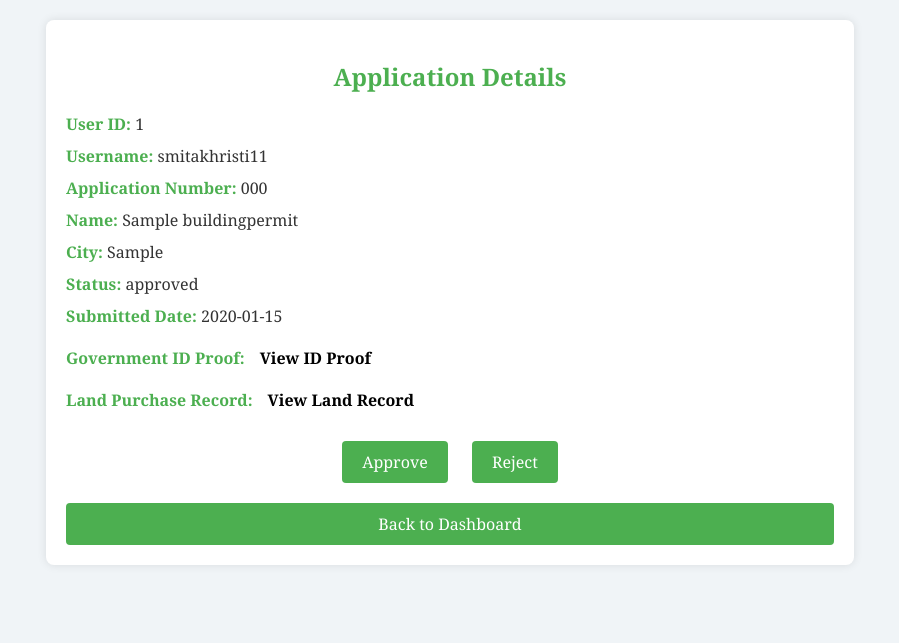
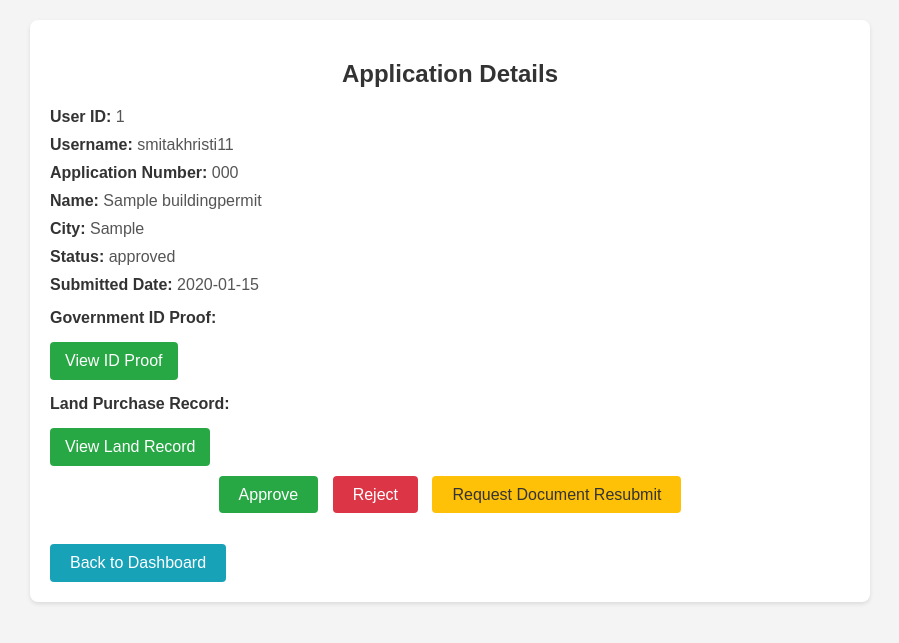
Before and after one commit to anoopmanikantas/COMP8347-Final-project-Green-City, a Django app: page /admin_application_details/1/ in a window 1280 px wide. Shown: the top 643 px of the page, without its empty margins (190-1089 px from the left). Run offline with Django 5.2, Linux system fonts and the light colour scheme; a user stored in the database is signed in; data comes from the database, SQL or seed files in the repository; both versions use the stored data as it was after the commit; tables that the repository leaves empty hold one stand-in row (values such as "Sample post"); parts of the project's set-up code (start-up, migrations or seed data) failed here and were passed over.

Commit message:
admin dashboard fixed issues

```diff
--- a/myapp/templates/admin/admin_application_details.css
+++ b/myapp/templates/admin/admin_application_details.css
@@ -1,87 +1,101 @@
 body {
-    font-family: Georgia, "Segoe UI", system-ui, sans-serif;
-    background-color: #f0f4f7;
-    color: #333;
+    font-family: Arial, sans-serif;
+    background-color: #f4f4f4;
     margin: 0;
-    padding: 0;
+    padding: 20px;
+}
+
+.application-details-container {
+    max-width: 800px;
+    margin: 0 auto;
+    background-color: #fff;
+    padding: 20px;
+    box-shadow: 0 2px 4px rgba(0, 0, 0, 0.1);
+    border-radius: 8px;
 }
 
 h2 {
     text-align: center;
-    color: #4CAF50;
-    margin-top: 20px;
-}
-
-.application-details {
-    width: 60%;
-    margin: 20px auto;
-    padding: 20px;
-    background-color: #fff;
-    box-shadow: 0 0 10px rgba(0, 0, 0, 0.1);
-    border-radius: 8px;
+    color: #333;
+    margin-bottom: 20px;
 }
 
 .application-details p {
     margin: 10px 0;
-    font-size: 16px;
+    color: #555;
 }
 
 .application-details p strong {
-    color: #4CAF50;
+    color: #333;
 }
 
 .document-link-container {
-    display: flex;
-    align-items: center;
-}
-
-.document-link-container p {
-    margin-right: 10px;
+    margin: 15px 0;
 }
 
 .document-link {
-    color: black; /* Changed color to black */
+    display: inline-block;
+    margin-top: 5px;
+    padding: 10px 15px;
+    background-color: #28a745;
+    color: #fff;
     text-decoration: none;
-    font-weight: bold;
-    display: inline-block;
-    margin-left: 5px;
+    border-radius: 4px;
 }
 
 .document-link:hover {
-    color: #555; /* Darker shade on hover */
-    text-decoration: underline;
+    background-color: #218838;
+}
+
+.actions {
+    margin: 20px 0;
+    text-align: center;
+}
+
+.actions .btn {
+    padding: 10px 20px;
+    color: #fff;
+    text-decoration: none;
+    border-radius: 4px;
+    margin: 0 5px;
+}
+
+.actions .btn-approve {
+    background-color: #28a745;
+}
+
+.actions .btn-approve:hover {
+    background-color: #218838;
+}
+
+.actions .btn-reject {
+    background-color: #dc3545;
+}
+
+.actions .btn-reject:hover {
+    background-color: #c82333;
+}
+
+.actions .btn-resubmit {
+    background-color: #ffc107;
+    color: #333;
+}
+
+.actions .btn-resubmit:hover {
+    background-color: #e0a800;
 }
 
 .back-link {
-    display: block;
+    display: inline-block;
+    margin-top: 20px;
     text-align: center;
-    margin-top: 20px;
     padding: 10px 20px;
-    background-color: #4CAF50;
-    color: white;
+    background-color: #17a2b8;
+    color: #fff;
     text-decoration: none;
     border-radius: 4px;
 }
 
 .back-link:hover {
-    background-color: #45a049;
+    background-color: #138496;
 }
-
-.actions {
-    text-align: center;
-    margin-top: 20px;
-}
-
-.actions a {
-    margin: 0 10px;
-    padding: 10px 20px;
-    background-color: #4CAF50;
-    color: white;
-    text-decoration: none;
-    border-radius: 4px;
-    display: inline-block;
-}
-
-.actions a:hover {
-    background-color: #45a049;
-}
--- a/myapp/templates/admin/admin_application_details.html
+++ b/myapp/templates/admin/admin_application_details.html
@@ -6,8 +6,9 @@
     <link rel="stylesheet" type="text/css" href="{% static 'admin/admin_application_details.css' %}">
 </head>
 <body>
+    <div class="application-details-container">
+        <h2>Application Details</h2>
         <div class="application-details">
-        <h2>Application Details</h2>
             <p><strong>User ID:</strong> {{ user.id }}</p>
             <p><strong>Username:</strong> {{ user.username }}</p>
             <p><strong>Application Number:</strong> {{ permit.application_number }}</p>
@@ -27,8 +28,10 @@
             </div>
 
             <div class="actions">
-            <a href="{% url 'myapp:admin_approve_permit' permit.id %}">Approve</a>
-            <a href="{% url 'myapp:admin_reject_permit' permit.id %}">Reject</a>
+                <a href="{% url 'myapp:admin_approve_permit' permit.id %}" class="btn btn-approve">Approve</a>
+                <a href="{% url 'myapp:admin_reject_permit' permit.id %}" class="btn btn-reject">Reject</a>
+                <a href="{% url 'myapp:admin_request_document_resubmit' permit.id %}" class="btn btn-resubmit">Request Document Resubmit</a>
+            </div>
         </div>
 
         <a href="{% url 'myapp:admin_dashboard' %}" class="back-link">Back to Dashboard</a>
```
Also changed, not shown: myapp/templates/admin/admin_dashboard.css (+28 -56 lines), myapp/templates/admin/admin_dashboard.html (+8 -0 lines), db.sqlite3 (added), myapp/migrations/0001_initial.py, myapp/migrations/0002_alter_buildingpermit_application_number_and_more.py (deleted). Lines whose indentation alone changed are shown as unchanged.
